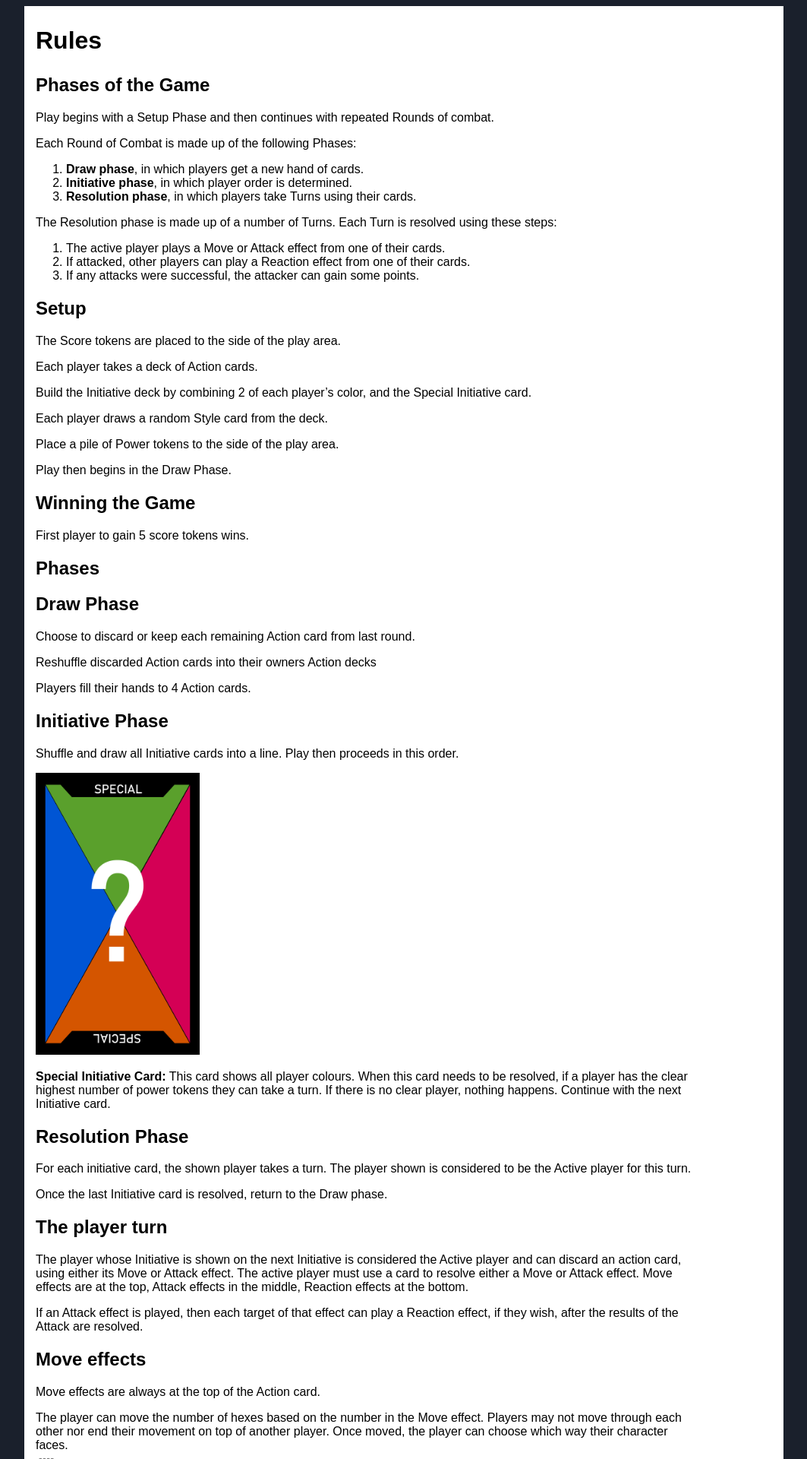
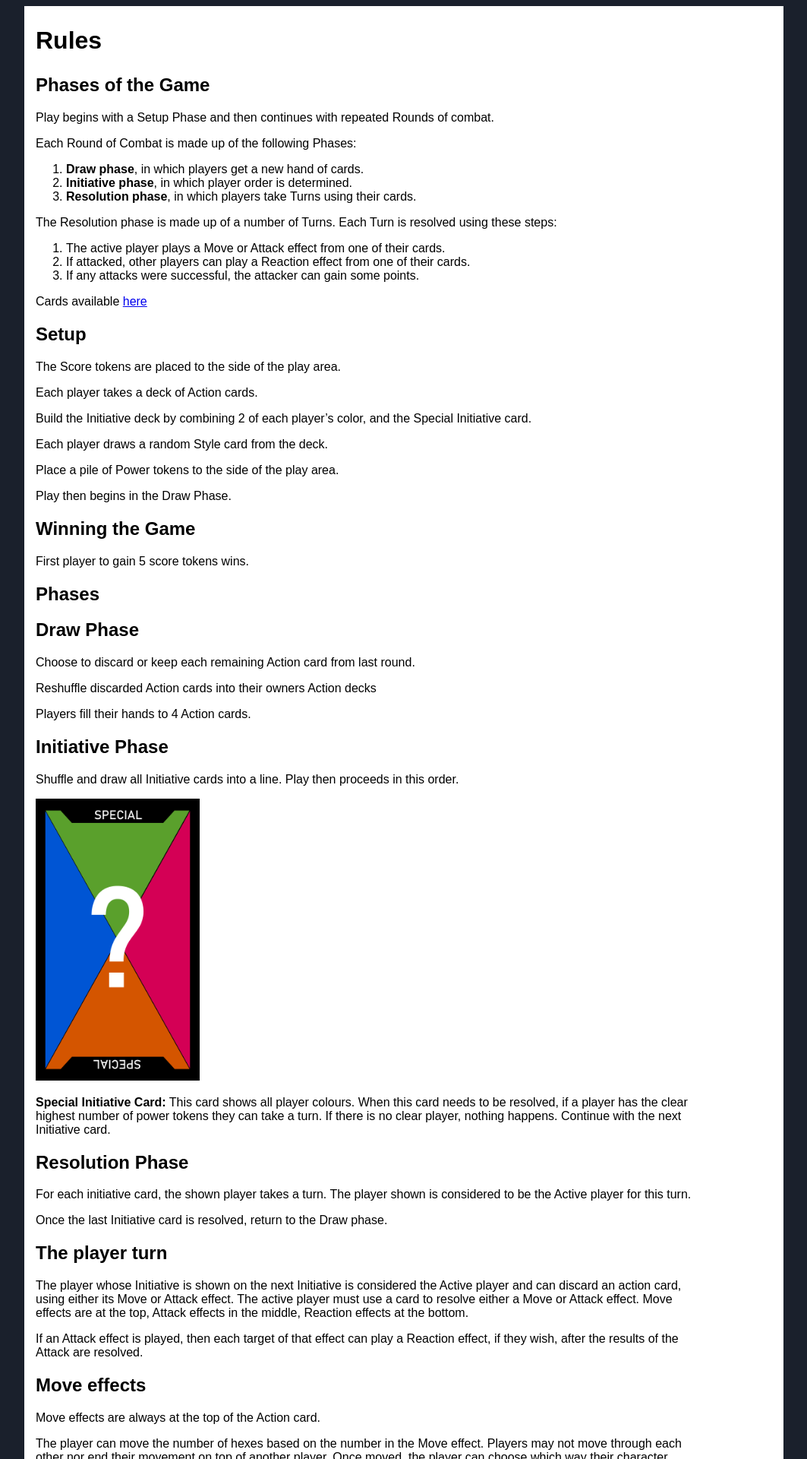
Before and after one commit to abregado/champions-combat, a Jekyll site: the page built from index.html, in a window 1280 px wide. Shown: the top 1920 px of the page at 76% size, without its empty margins (116-1179 px from the left). Built offline with Jekyll 4.4.1, drawn with Linux system fonts in a browser that asks for light colours.

Commit message:
auto build cards pdf

```diff
--- a/_chapters/rules.md
+++ b/_chapters/rules.md
@@ -16,6 +16,8 @@ The Resolution phase is made up of a number of Turns. Each Turn is resolved usin
 1. The active player plays a Move or Attack effect from one of their cards.
 2. If attacked, other players can play a Reaction effect from one of their cards.
 3. If any attacks were successful, the attacker can gain some points.
+
+Cards available [here](files/card-layout.pdf)
 
 # Setup
 The Score tokens are placed to the side of the play area.
```
Also changed, not shown: .github/workflows/jekyll-gh-pages.yml, 3 other files.
